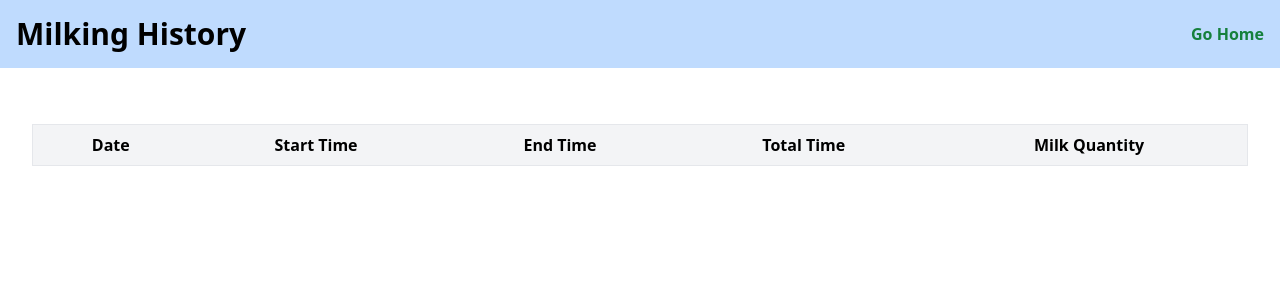
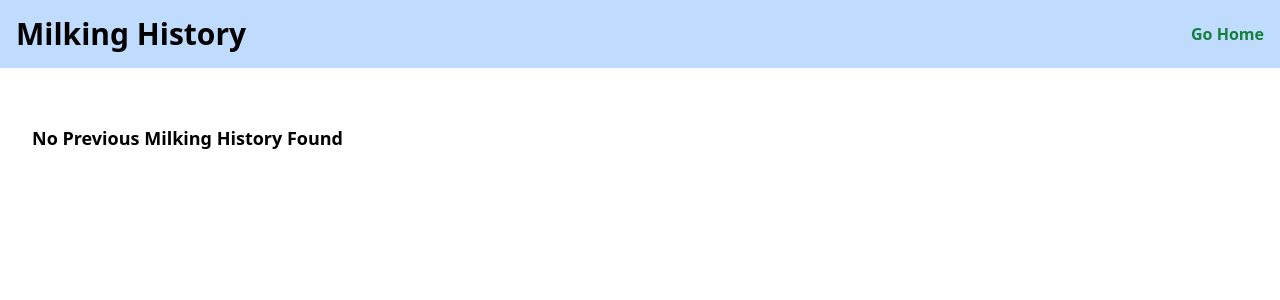
Before and after one commit to Priyanshu-24/milking-tracker-with-music, a React (Vite) app: page /history in a window 1280 px wide. Shown: the top 300 px of the page. Built offline with nearby package versions, Linux system fonts and the light colour scheme.

Commit message:
handled no history case

```diff
--- a/src/App.jsx
+++ b/src/App.jsx
@@ -8,7 +8,7 @@ const App = () => {
     <BrowserRouter>
       <Routes>
         <Route path="/" element={<Home />} />
-        <Route path="/history" element={<History />} />
+        <Route path="/history" exact element={<History />} />
       </Routes>
     </BrowserRouter>
   );
--- a/src/components/History.jsx
+++ b/src/components/History.jsx
@@ -13,6 +13,7 @@ const History = () => {
         </Link>
       </div>
       <div className="overflow-x-auto p-8">
+        {history?.length ? (
           <table className="min-w-full bg-white border border-gray-200">
             <thead>
               <tr>
@@ -58,6 +59,11 @@ const History = () => {
               ))}
             </tbody>
           </table>
+        ) : (
+          <div className="font-semibold text-lg">
+            No Previous Milking History Found
+          </div>
+        )}
       </div>
     </>
   );
```
Lines whose indentation alone changed are shown as unchanged.
